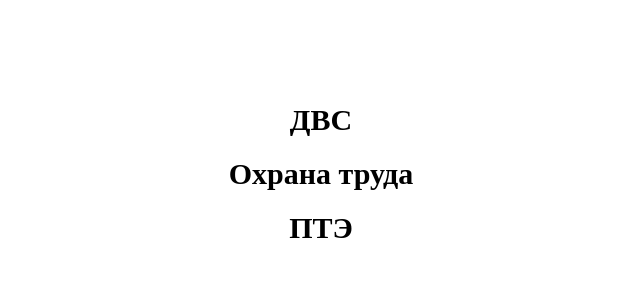
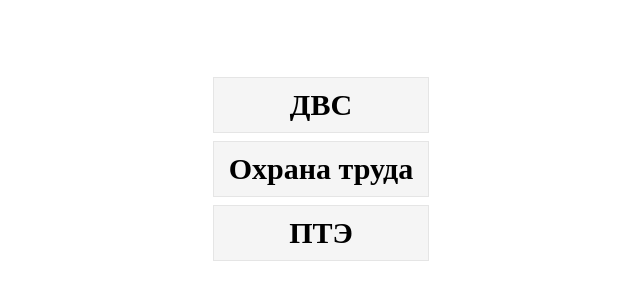
Before and after one commit to San4esSan/11-2021, a website: page app/index.html in a window 1280 px wide. Shown: the part 186-486 px from the top of the page, without its empty margins (319-959 px from the left). Drawn offline with Linux system fonts and the light colour scheme.

Commit message:
08.11.21

```diff
--- a/app/scss/_global.scss
+++ b/app/scss/_global.scss
@@ -6,7 +6,6 @@ body {
   color: $default;
   font-size: 20px;
   line-height: 24px;
-  // @extend %rubik-500;
   display: flex;
   flex-direction: column;
 }
--- a/app/scss/style.scss
+++ b/app/scss/style.scss
@@ -62,11 +62,16 @@ ul, ol {
   margin: auto;
 }
 .box {
+  width: 100%;
   padding: 15px;
-  & a {
+  margin-bottom: 10px;
+  text-align: center;
+  a {
     text-decoration: none;
     color: #000;
   }
+  background: rgb(245, 245, 245);
+  box-shadow: 0 0 0 1px rgba(0, 0, 0, 0.1);
 }
 
 
```
Also changed, not shown: app/css/style.min.css.
